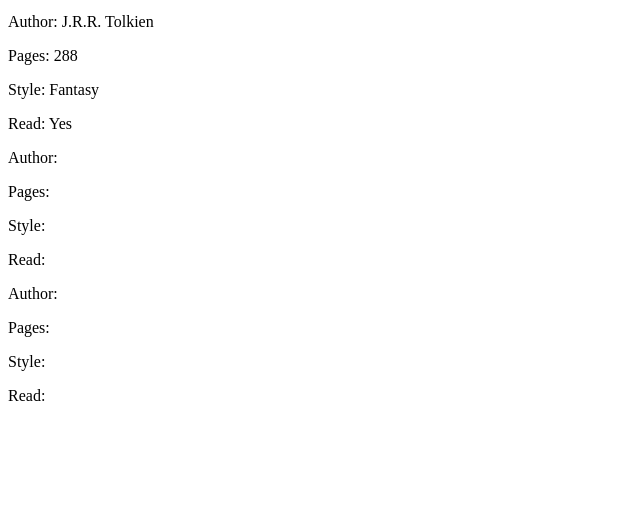
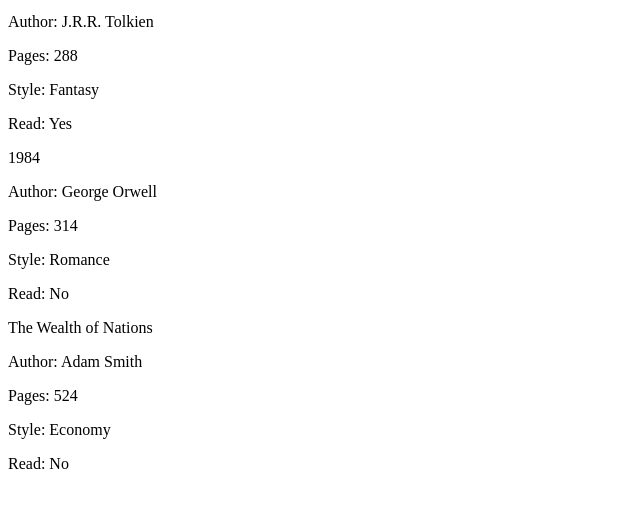
Before and after one commit to Jaoovit/Library, a plain HTML site: page index.html in a window 1280 px wide. Shown: the part 101-608 px from the top of the page, without its empty margins (0-640 px from the left). Drawn offline with Linux system fonts and the light colour scheme.

Commit message:
create a function to add books in the library

```diff
--- a/index.html
+++ b/index.html
@@ -26,7 +26,7 @@
             <p class="style">Style: </p>
             <p class="read">Read: </p>
         </div>
-        <div class="book-two">
+        <div class="book-three">
             <p class="title"></p>
             <p class="author">Author: </p>
             <p class="pages">Pages: </p>
--- a/script.js
+++ b/script.js
@@ -4,23 +4,36 @@ function Book(author, title, pages, style, read) {
     this.pages = pages;
     this.style = style;
     this.read = read;
-    this.info = function() {
-        console.log(this.title, this.author, this.pages, this.style, this.read)
-    }
 };
 
 const book1 = new Book('J.R.R. Tolkien', 'The Hobbit', '288', 'Fantasy', 'Yes')
 const book2 = new Book('George Orwell', '1984', '314', 'Romance', 'No')
 const book3 = new Book('Adam Smith', 'The Wealth of Nations', '524', 'Economy', 'No' )
 
+const myLibrary = [book1, book2, book3];
+
 function addBookToLibrary() {
-    // do stuff here
+    const book = new Book ('Aristotle', 'Physics', '420', 'Philosophy', 'No')
+    myLibrary.push(book);
 }
 
-const myLibrary = [book1, book2, book3];
+addBookToLibrary()
+
 
 document.querySelector('.book-one .title').innerHTML = myLibrary[0].title
 document.querySelector('.book-one .author').innerHTML += myLibrary[0].author
 document.querySelector('.book-one .pages').innerHTML += myLibrary[0].pages
 document.querySelector('.book-one .style').innerHTML += myLibrary[0].style
 document.querySelector('.book-one .read').innerHTML += myLibrary[0].read
+
+document.querySelector('.book-two .title').innerHTML = myLibrary[1].title
+document.querySelector('.book-two .author').innerHTML += myLibrary[1].author
+document.querySelector('.book-two .pages').innerHTML += myLibrary[1].pages
+document.querySelector('.book-two .style').innerHTML += myLibrary[1].style
+document.querySelector('.book-two .read').innerHTML += myLibrary[1].read
+
+document.querySelector('.book-three .title').innerHTML = myLibrary[2].title
+document.querySelector('.book-three .author').innerHTML += myLibrary[2].author
+document.querySelector('.book-three .pages').innerHTML += myLibrary[2].pages
+document.querySelector('.book-three .style').innerHTML += myLibrary[2].style
+document.querySelector('.book-three .read').innerHTML += myLibrary[2].read
```
